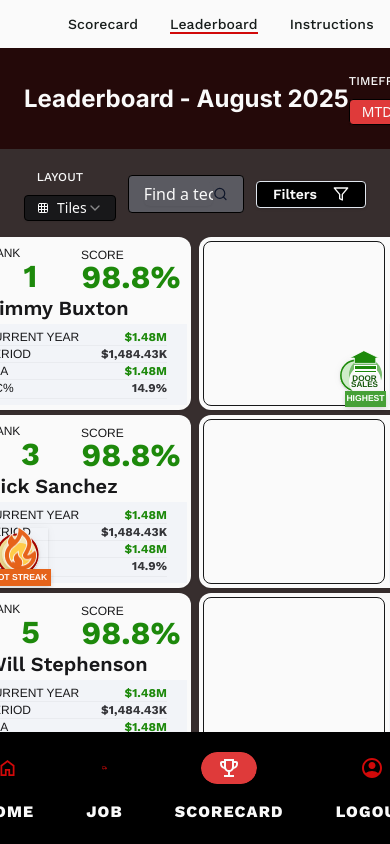
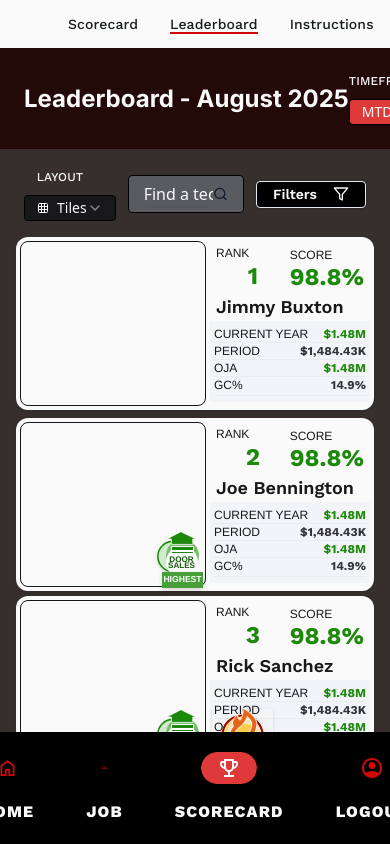
Before and after one commit to codewithsweth/a1-tech-tile-view, a React (Vite) app: page / in a window 390 px wide. Built offline with nearby package versions, Linux system fonts and the light colour scheme.

Commit message:
Make leaderboard items responsive for tablets

```diff
--- a/src/screens/LeaderboardTiles/sections/LeaderboardSection/LeaderboardSection.tsx
+++ b/src/screens/LeaderboardTiles/sections/LeaderboardSection/LeaderboardSection.tsx
@@ -213,21 +213,21 @@ export const LeaderboardSection = (): JSX.Element => {
       </div>
 
       <div className="w-full px-4 py-2 flex justify-center">
-        <div className="flex flex-col items-center gap-[5px] max-w-[835px]">
+        <div className="flex flex-col items-center gap-[5px] w-full max-w-6xl">
         {Array.from({ length: 5 }, (_, rowIndex) => (
           <div
             key={rowIndex}
-            className="flex w-full items-start justify-center gap-2 py-0 relative"
+            className="grid grid-cols-1 md:grid-cols-2 lg:grid-cols-2 xl:grid-cols-3 gap-2 w-full justify-items-center py-0 relative"
           >
             {leaderboardData
               .slice(rowIndex * 2, rowIndex * 2 + 2)
               .map((person, colIndex) => (
                 <Card
                   key={person.rank}
-                  className="flex w-[400px] gap-1 items-start p-1 relative bg-white-faf border-0"
+                  className="flex w-full max-w-[400px] min-w-[320px] gap-1 items-start p-1 relative bg-white-faf border-0"
                 >
                   <CardContent className="p-0 flex gap-1 w-full">
-                    <div className="flex flex-col w-[186px] h-[165px] items-center gap-2.5 relative rounded-lg overflow-hidden border border-solid border-[#171819]">
+                    <div className="flex flex-col w-full max-w-[186px] min-w-[140px] h-[165px] items-center gap-2.5 relative rounded-lg overflow-hidden border border-solid border-[#171819] flex-shrink-0">
                       <div className="h-[184.08px] relative w-full" />
                     </div>
 
@@ -240,7 +240,7 @@ export const LeaderboardSection = (): JSX.Element => {
                                 RANK
                               </div>
 
-                              <div className="relative flex items-center justify-center w-[87px] h-6 [font-family:'Work_Sans',Helvetica] font-bold text-greengreen6-1d890b text-[32px] tracking-[0] leading-[normal] whitespace-nowrap">
+                              <div className="relative flex items-center justify-center w-full h-6 [font-family:'Work_Sans',Helvetica] font-bold text-greengreen6-1d890b text-2xl sm:text-3xl tracking-[0] leading-[normal] whitespace-nowrap">
                                 {person.rank}
                               </div>
                             </div>
@@ -250,27 +250,27 @@ export const LeaderboardSection = (): JSX.Element => {
                                 SCORE
                               </div>
 
-                              <div className="relative flex items-center justify-center w-[100px] h-[22px] [font-family:'Work_Sans',Helvetica] font-bold text-greengreen6-1d890b text-[32px] tracking-[0] leading-[normal] whitespace-nowrap">
+                              <div className="relative flex items-center justify-center w-full h-[22px] [font-family:'Work_Sans',Helvetica] font-bold text-greengreen6-1d890b text-2xl sm:text-3xl tracking-[0] leading-[normal] whitespace-nowrap">
                                 {person.score}
                               </div>
                             </div>
                           </div>
 
-                          <div className="relative w-full [font-family:'Work_Sans',Helvetica] font-semibold text-graygray9-18181a text-xl tracking-[0] leading-[normal]">
+                          <div className="relative w-full [font-family:'Work_Sans',Helvetica] font-semibold text-graygray9-18181a text-lg sm:text-xl tracking-[0] leading-[normal] truncate">
                             {person.name}
                           </div>
                         </div>
                       </div>
 
-                      <div className="flex flex-col w-[206px] items-start justify-center gap-2.5 px-1 py-1.5 relative bg-graygray1-f2f4f8">
+                      <div className="flex flex-col w-full items-start justify-center gap-2.5 px-1 py-1.5 relative bg-graygray1-f2f4f8">
                         <div className="flex flex-col items-start justify-center relative w-full">
-                          <div className="w-[182px] gap-px flex flex-col items-start relative">
+                          <div className="w-full gap-px flex flex-col items-start relative">
                             <div className="flex items-center justify-between w-full relative">
                               <div className="relative w-fit mt-[-1.00px] [font-family:'Avenir_Next-Medium',Helvetica] font-medium text-graygray9-18181a text-xs tracking-[0] leading-[normal]">
                                 CURRENT YEAR
                               </div>
 
-                              <div className="relative flex items-center justify-center w-fit [font-family:'Work_Sans',Helvetica] font-bold text-greengreen6-1d890b text-xs text-center tracking-[0] leading-[normal] whitespace-nowrap">
+                              <div className="relative flex items-center justify-center w-fit [font-family:'Work_Sans',Helvetica] font-bold text-greengreen6-1d890b text-xs text-center tracking-[0] leading-[normal] whitespace-nowrap flex-shrink-0">
                                 {person.currentYear}
                               </div>
                             </div>
@@ -286,7 +286,7 @@ export const LeaderboardSection = (): JSX.Element => {
                                 PERIOD
                               </div>
 
-                              <div className="relative flex items-center justify-center w-fit [font-family:'Work_Sans',Helvetica] font-bold text-graygray8-353539 text-xs text-center tracking-[0] leading-[normal] whitespace-nowrap">
+                              <div className="relative flex items-center justify-center w-fit [font-family:'Work_Sans',Helvetica] font-bold text-graygray8-353539 text-xs text-center tracking-[0] leading-[normal] whitespace-nowrap flex-shrink-0">
                                 {person.period}
                               </div>
                             </div>
@@ -302,7 +302,7 @@ export const LeaderboardSection = (): JSX.Element => {
                                 OJA
                               </div>
 
-                              <div className="relative flex items-center justify-center w-fit [font-family:'Work_Sans',Helvetica] font-bold text-greengreen6-1d890b text-xs text-center tracking-[0] leading-[normal] whitespace-nowrap">
+                              <div className="relative flex items-center justify-center w-fit [font-family:'Work_Sans',Helvetica] font-bold text-greengreen6-1d890b text-xs text-center tracking-[0] leading-[normal] whitespace-nowrap flex-shrink-0">
                                 {person.oja}
                               </div>
                             </div>
@@ -319,7 +319,7 @@ export const LeaderboardSection = (): JSX.Element => {
                                   GC%
                                 </div>
 
-                                <div className="relative flex items-center justify-center w-fit [font-family:'Work_Sans',Helvetica] font-bold text-graygray8-353539 text-xs text-center tracking-[0] leading-[normal] whitespace-nowrap">
+                                <div className="relative flex items-center justify-center w-fit [font-family:'Work_Sans',Helvetica] font-bold text-graygray8-353539 text-xs text-center tracking-[0] leading-[normal] whitespace-nowrap flex-shrink-0">
                                   {person.gc}
                                 </div>
                               </div>
```
